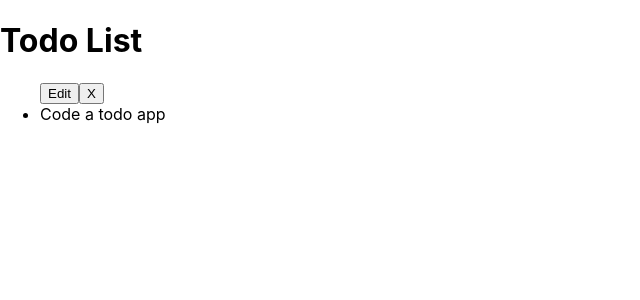
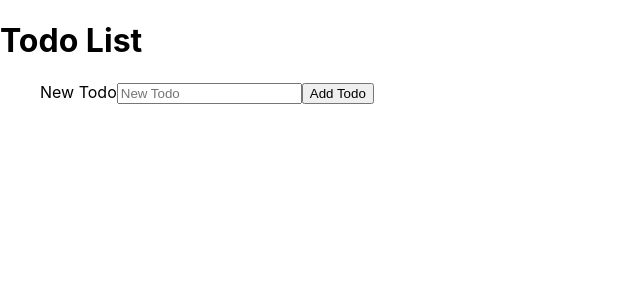
Before and after one commit to mclov/todo, a React (Create React App) app: page / in a window 1280 px wide. Shown: the top 300 px of the page, without its empty margins (0-640 px from the left). Built offline with nearby package versions, Linux system fonts and the light colour scheme.

Commit message:
add NewTodoForm

```diff
--- /dev/null
+++ b/src/NewTodoForm.js
@@ -0,0 +1,44 @@
+import React, { Component } from 'react'
+
+export class NewTodoForm extends Component {
+  constructor(props) {
+    super(props);
+    this.state = {
+      task: ''
+    }
+    this.handleChange = this.handleChange.bind(this);
+    this.handleSubmit = this.handleSubmit.bind(this);
+  }
+
+  handleChange(evt) {
+    this.setState({
+      [evt.target.name]: evt.target.value
+    })
+  }
+
+  handleSubmit(evt) {
+    evt.preventDefault();
+    this.props.createTodo(this.state);
+    this.setState({
+      task: ''
+    })
+  }
+  render() {
+    return (
+      <form onSubmit={this.handleSubmit}>
+        <label htmlFor='task'>New Todo</label>
+        <input
+          type='text'
+          placeholder='New Todo'
+          id='task'
+          name='task'
+          value={this.state.task}
+          onChange={this.handleChange}
+        />
+        <button>Add Todo</button>
+      </form>
+    )
+  }
+}
+
+export default NewTodoForm
--- a/src/TodoList.js
+++ b/src/TodoList.js
@@ -1,12 +1,20 @@
 import React, { Component } from 'react';
 import Todo from './Todo';
+import NewTodoForm from './NewTodoForm';
 
 export class TodoList extends Component {
   constructor(props) {
     super(props);
     this.state = {
-      todos: [{ task: 'Code a todo app' }]
+      todos: []
     }
+    this.create = this.create.bind(this);
+  }
+
+  create(newTodo) {
+    this.setState({
+      todos: [...this.state.todos, newTodo]
+    })
   }
 
   render() {
@@ -18,6 +26,7 @@
         <h1>Todo List</h1>
         <ul>
           {todos}
+          <NewTodoForm createTodo={this.create} />
         </ul>
       </div>
     )
```
